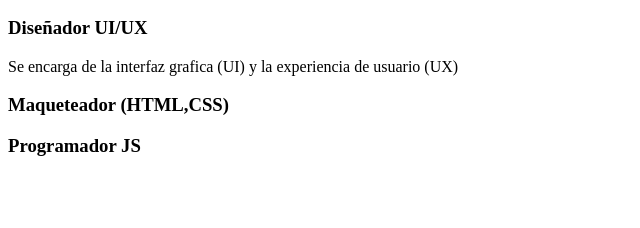
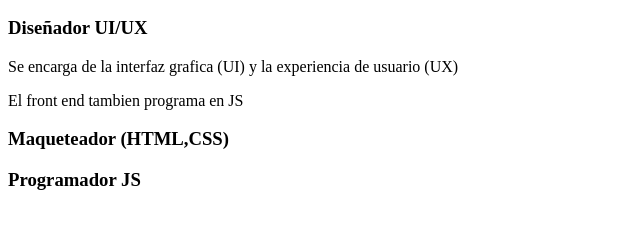
Before and after one commit to DuvanChavez22/ProyectoWeb12026, a plain HTML site: page html/ejemplo.html in a window 1280 px wide. Shown: the part 110-338 px from the top of the page, without its empty margins (0-640 px from the left). Drawn offline with Linux system fonts and the light colour scheme.

Commit message:
Se adiciono un  parrafo

```diff
--- a/html/ejemplo.html
+++ b/html/ejemplo.html
@@ -15,6 +15,8 @@
 
 <p>Se encarga de la interfaz grafica (UI) y la experiencia de usuario (UX)</p>
 
+<p>El front end tambien programa en JS </p>
+
 
 <h3>Maqueteador (HTML,CSS)</h3>
 <h3>Programador JS</h3>
```
